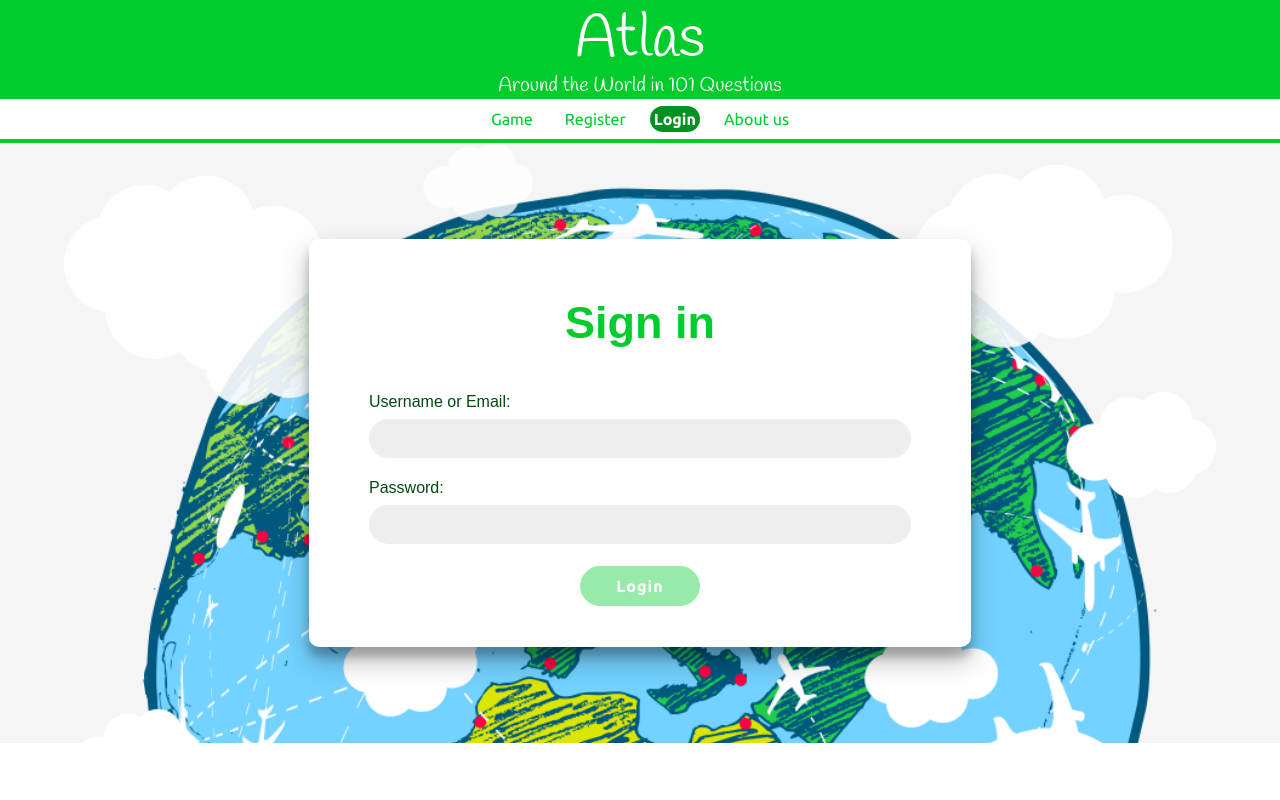
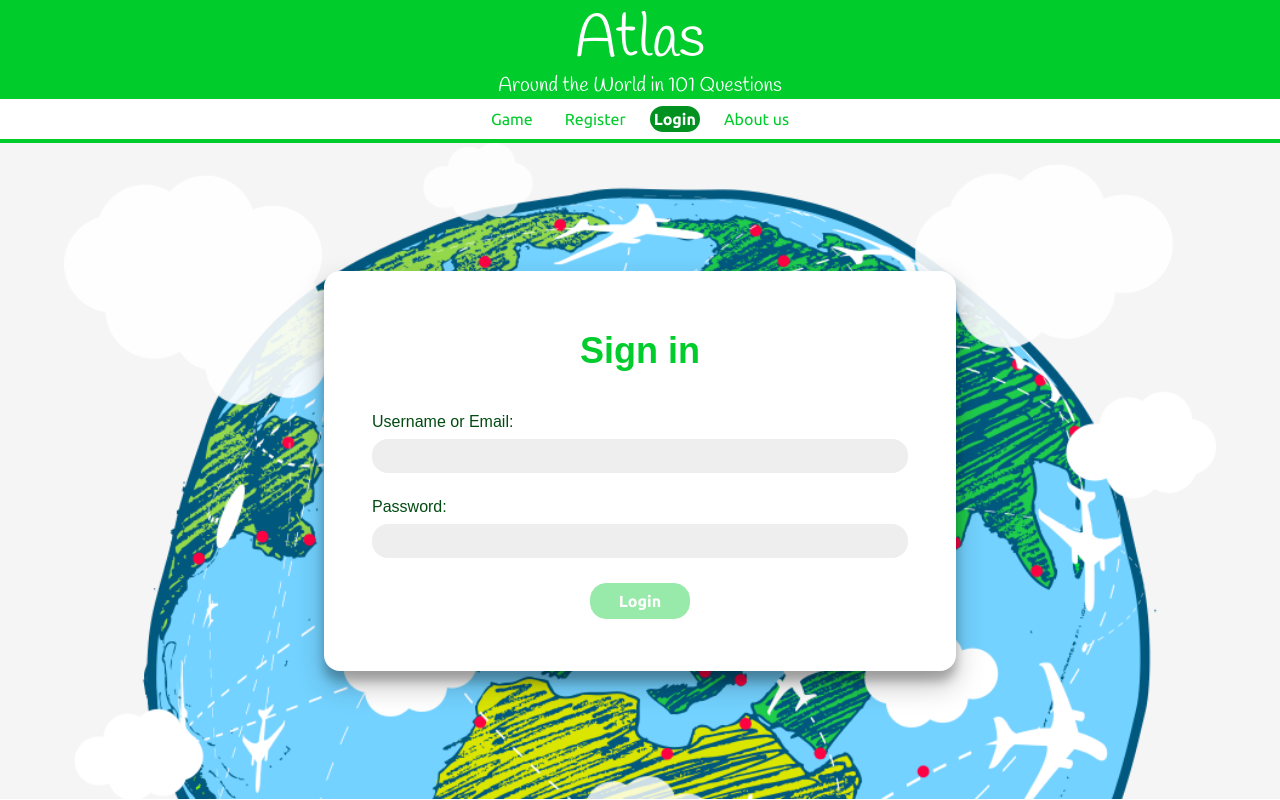
Before and after one commit to quantumomid/Atlas, a React (Create React App) app in the folder front-end/atlas-react-app/: page /login in a window 1280 px wide. Built offline with nearby package versions, Linux system fonts and the light colour scheme; no server answers.

Commit message:
Login in page reformatted with vh and vw

```diff
--- a/front-end/atlas-react-app/src/Login.css
+++ b/front-end/atlas-react-app/src/Login.css
@@ -3,7 +3,7 @@
     display: flex;
     align-items: center;
     justify-content: center;
-    height: 75vh;
+    height: 82vh;
     background-image: url(earth.png);
     background-repeat: no-repeat;
     /* background-position: center;
@@ -22,13 +22,13 @@
     font-family: 'Montserrat', sans-serif;
 
     background-color: #fff;
-	border-radius: 10px;
+	border-radius: 2vh;
   	box-shadow: 0 14px 28px rgba(0,0,0,0.25),
 			0 10px 10px rgba(0,0,0,0.22);
 	position: relative;
 	overflow: hidden;
     margin: 0vh 20vw;
-    padding: 20px 60px;
+    padding: 2vh 6vh;
 }
 .login-form{
     display: flex;
@@ -46,7 +46,7 @@
     color:hsl(133, 100%, 40%);
     align-content: center;
     justify-content:center;
-    font-size: 45px;
+    font-size: 4.5vh;
 }
 
 
@@ -56,9 +56,9 @@
     background-color: #eee;
     border: none;
     /* border: solid black 5px; */
-	padding: 12px 15px;
-	margin: 8px 0;
-    border-radius: 20px;
+	padding: 1.2vh 1.5vh;
+	margin: 1vh 0;
+    border-radius: 2vh;
 }
 
 .login-form button{
@@ -67,14 +67,14 @@
     align-items: center;
     align-self: center;
     width: fit-content;
-    border-radius: 20px;
-	border: 1px solid hsl(133, 100%, 40%);
+    border-radius: 2vh;
+	border: 0.1vh solid hsl(133, 100%, 40%);
 	background-color: hsl(133, 100%, 40%);
 	color: #FFFFFF;
-	font-size: 16px;
+	font-size: 2vh;
 	font-weight: bold;
-	padding: 10px 35px;
-	letter-spacing: 1px;
+	padding: 1vh 3.5vh;
+	/* letter-spacing: 1vh; */
 }
 .login-form button:disabled {
     opacity: 40%;
```
